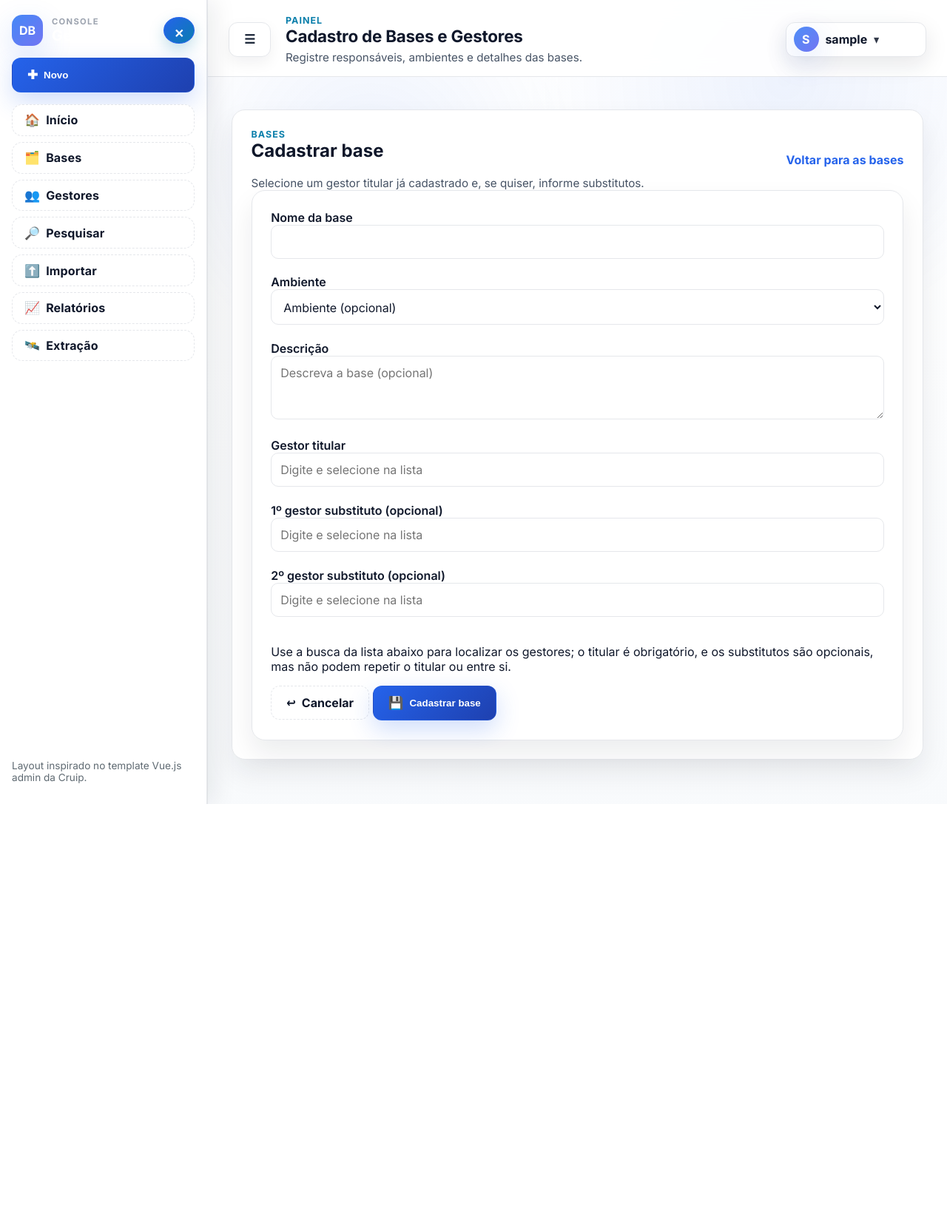
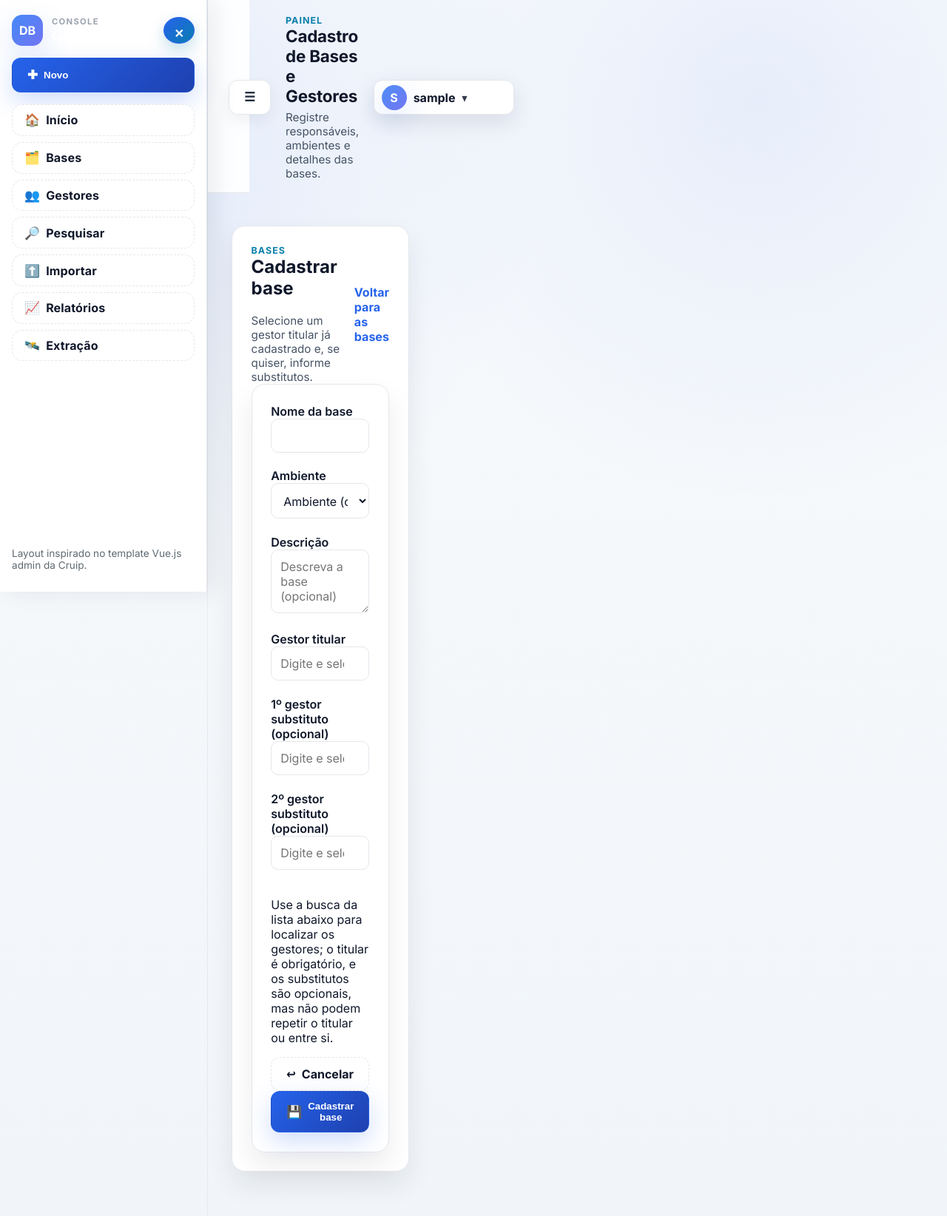
Before and after one commit to leandrojtv/Arquivos, a Flask app: page /bases/nova in a window 1280 px wide. Shown: the whole page at 74% size. Before the commit the page ends 1087 px from the top, so only its background shows below. Run offline with Flask 3, Linux system fonts and the light colour scheme; the visitor is signed in with stand-in values (Sample User, id 1); data comes from the database, SQL or seed files in the repository.

Commit message:
Adjust sidebar layout toggle

```diff
--- a/static/style.css
+++ b/static/style.css
@@ -38,7 +38,7 @@ body {
 }
 
 .dashboard-shell.has-sidebar {
-  grid-template-columns: 1fr;
+  grid-template-columns: 280px 1fr;
 }
 
 .dashboard-shell.has-sidebar.sidebar-open {
@@ -65,12 +65,14 @@ body {
   display: flex;
   flex-direction: column;
   gap: 1rem;
-  position: sticky;
+  position: fixed;
   top: 0;
   min-height: 100vh;
   transform: translateX(-100%);
   transition: transform 0.2s ease, box-shadow 0.2s ease;
   z-index: 12;
+  width: 280px;
+  height: 100vh;
 }
 
 .sidebar.open,
@@ -78,9 +80,24 @@ body {
   transform: translateX(0);
 }
 
-@media (min-width: 1025px) {
-  .dashboard-shell.has-sidebar .sidebar {
-    transform: translateX(0);
+.dashboard-shell.has-sidebar .workspace {
+  margin-left: 0;
+  transition: margin-left 0.2s ease;
+}
+
+.dashboard-shell.has-sidebar.sidebar-open .workspace {
+  margin-left: 280px;
+}
+
+@media (max-width: 1024px) {
+  .dashboard-shell.has-sidebar {
+    grid-template-columns: 1fr;
+  }
+  .dashboard-shell.has-sidebar.sidebar-open {
+    grid-template-columns: 1fr;
+  }
+  .dashboard-shell.has-sidebar.sidebar-open .workspace {
+    margin-left: 0;
   }
 }
 
```
